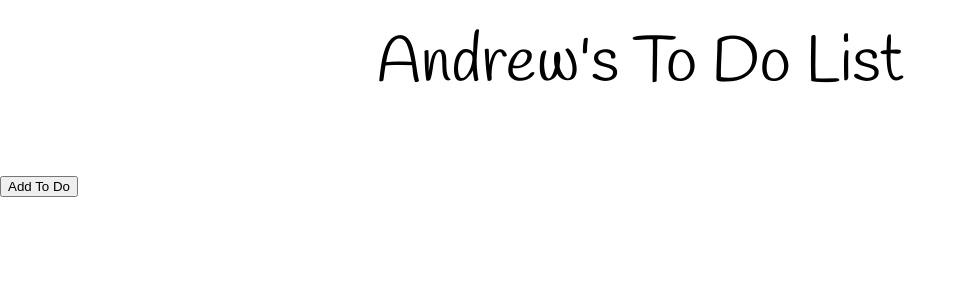
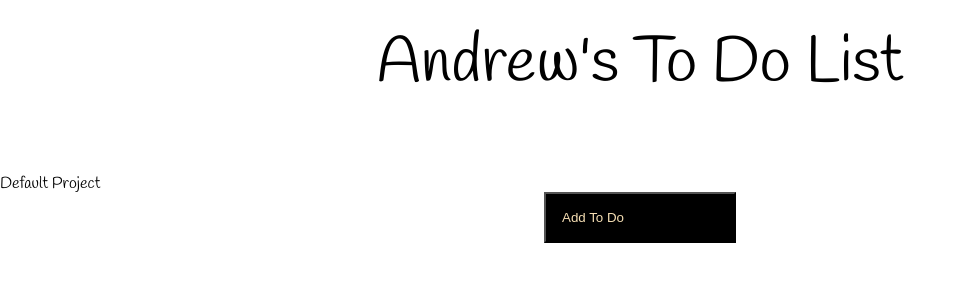
Before and after one commit to AndreiTotoro/to-do-list, a website built with webpack: page dist/index.html in a window 1280 px wide. Shown: the whole page, without its empty margins (0-966 px from the left). Built offline with nearby package versions, Linux system fonts and the light colour scheme.

Commit message:
Added default project mockup

```diff
--- a/src/index.js
+++ b/src/index.js
@@ -1,7 +1,8 @@
 import {projectFactory, toDoFactory} from "./factories"
 import {pageLoad} from './pageLoad'
 
-const defaultProject = projectFactory("Example Project", [toDoFactory("Example To Do1", "An example to do element", 12, "Low"), toDoFactory("Example To Do2", "An example to do element", 15, "Medium")])
+const defaultProject = projectFactory("Default Project", [])
 pageLoad()
 
+
 export {defaultProject}
--- a/src/pageLoad.css
+++ b/src/pageLoad.css
@@ -25,3 +25,14 @@ body{
     padding: 1rem;
     width: 15vw;
 }
+
+.newToDoButton{
+    background-color: black;
+    color: wheat;
+    display: flex;
+    align-items: baseline;
+    justify-content: space-between;
+    margin: auto;
+    padding: 1rem;
+    width: 15vw;
+}
--- a/src/pageLoad.js
+++ b/src/pageLoad.js
@@ -9,21 +9,24 @@ import './pageLoad.css'
 const domElements = {
     main: elementCreator().divMaker("main"),
     logo: elementCreator().elMaker("h1", "Andrew's To Do List", "logo"),
-
+    newToDoButton: () =>{
+        const button = elementCreator().elMaker("button", "Add To Do", "newToDoButton")
+        button.addEventListener('click', () =>{
+        taskMaker(defaultProject.name)
+    })
+    return button
+    },
+    defaultProjectContainer: elementCreator().divMaker('defaultProject'),
+    defaultProjectTitle: elementCreator().elMaker("h1", "Default Project", "defaultProjectTitle")
 }
 
-const newToDoButton = () =>{
-    const button = elementCreator().elMaker("button", "Add To Do", "newToDoButton")
-    button.addEventListener('click', () =>{
-        console.log("test")
-    })
-    return button
-}
 
 const pageLoad = () =>{
     elementCreator().bodyAppender(domElements.main)
     elementCreator().appender(domElements.main, domElements.logo)
-    elementCreator().bodyAppender(newToDoButton())
+    elementCreator().bodyAppender(domElements.defaultProjectContainer)
+    elementCreator().appender(domElements.defaultProjectContainer, domElements.defaultProjectTitle)
+    elementCreator().appender(domElements.defaultProjectContainer, domElements.newToDoButton())
 }
 
 export {pageLoad}
```
Also changed, not shown: dist/bundle.js.
